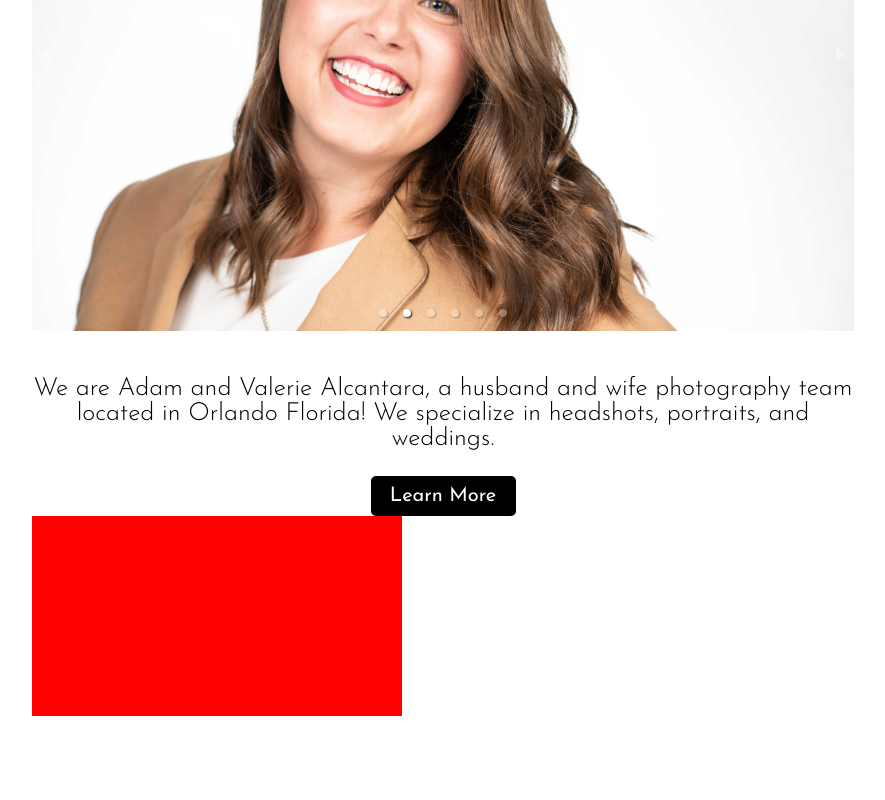
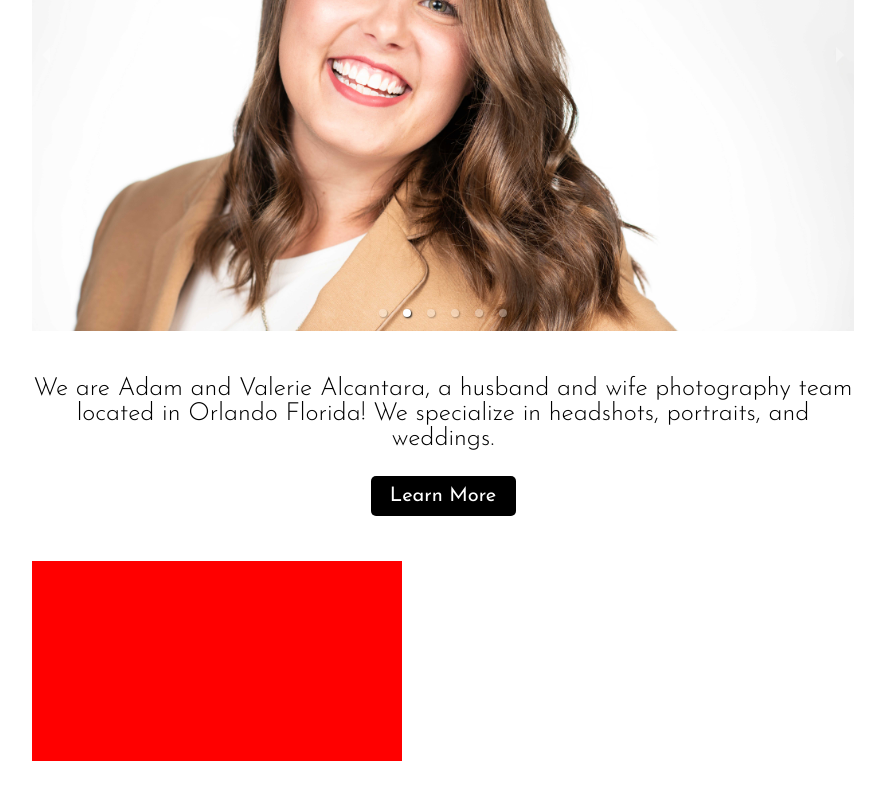
Before and after one commit to adamalcantara/avalcantaraphotography, a React (Create React App) app: page / in a window 1280 px wide. Shown: the part 550-1350 px from the top of the page, without its empty margins (197-1082 px from the left). Built offline with nearby package versions, Linux system fonts and the light colour scheme.

Commit message:
Margin added

```diff
--- a/src/Pages/Home/Home.css
+++ b/src/Pages/Home/Home.css
@@ -32,7 +32,7 @@
 
 #photoTypes {
     width: 65%;
-    margin: 0 auto;
+    margin: 45px auto;
 }
 
 .services {
```
